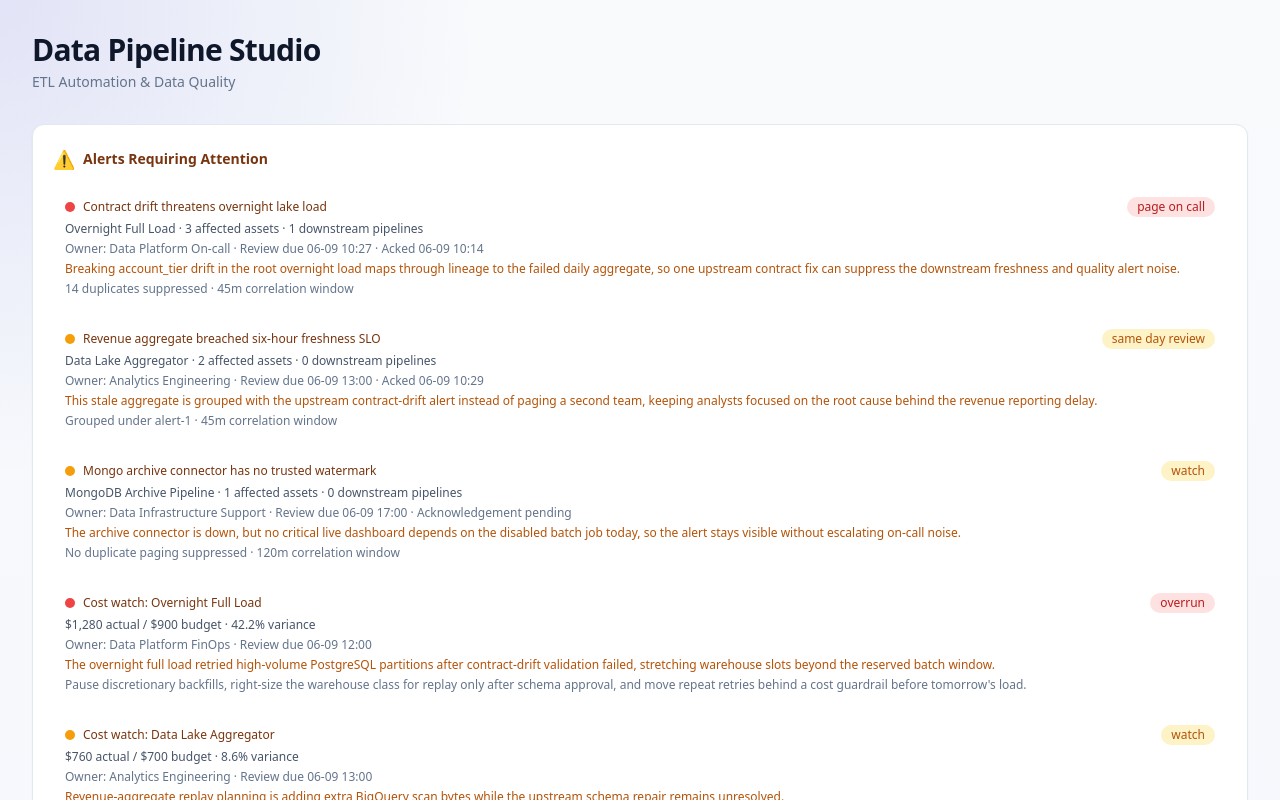
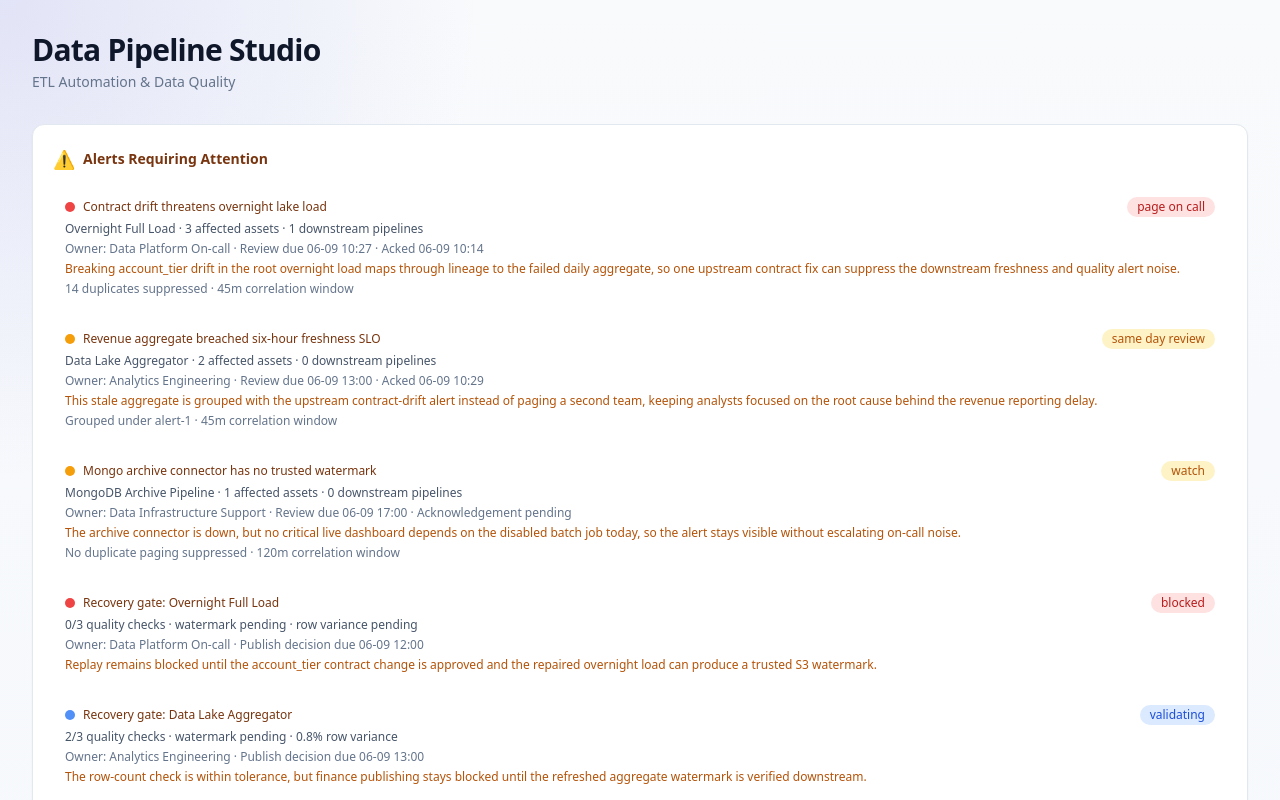
Before and after one commit to tensorgarden/data-pipeline-studio, a Next.js app: page / in a window 1280 px wide. Shown: the top 800 px of the page. Built offline with nearby package versions, Linux system fonts and the light colour scheme.

Commit message:
Add incident recovery validation gates

```diff
--- a/src/app/page.tsx
+++ b/src/app/page.tsx
@@ -10,6 +10,7 @@ import {
   schemaDriftEvents,
   observabilityAlerts,
   pipelineCostSignals,
+  pipelineRecoveryValidations,
   computeMetrics,
 } from "@/lib/demo-data";
 import {
@@ -487,6 +488,9 @@ function AlertPanel() {
   const costSignals = pipelineCostSignals
     .filter((signal) => signal.status !== "within_budget")
     .sort((a, b) => b.variancePercent - a.variancePercent);
+  const recoveryGates = pipelineRecoveryValidations.filter(
+    (validation) => validation.status !== "ready_to_publish"
+  );
   const failedRuns = pipelineRuns.filter((r) => r.status === "failed");
   const failedPipelines = pipelines.filter((p) => p.status === "failed");
   const degradedSources = sourceConnectors.filter(
@@ -496,6 +500,7 @@ function AlertPanel() {
   const hasAlerts =
     contextAlerts.length > 0 ||
     costSignals.length > 0 ||
+    recoveryGates.length > 0 ||
     failedRuns.length > 0 ||
     failedPipelines.length > 0 ||
     degradedSources.length > 0;
@@ -565,6 +570,42 @@ function AlertPanel() {
                     : "No duplicate paging suppressed"}{" "}
                 · {alert.correlation.suppressionWindowMinutes}m correlation window
               </p>
+            </div>
+          );
+        })}
+        {recoveryGates.map((validation) => {
+          const pipe = pipelines.find((p) => p.id === validation.pipelineId);
+          const checksComplete = `${validation.qualityChecksPassed}/${validation.qualityChecksRequired}`;
+
+          return (
+            <div key={validation.id} className="rounded bg-white p-3">
+              <div className="mb-1 flex items-center justify-between gap-2">
+                <div className="flex items-center gap-2">
+                  <StatusDot
+                    status={validation.status === "blocked" ? "failed" : "running"}
+                  />
+                  <span className="font-medium text-amber-900">
+                    Recovery gate: {pipe?.name ?? validation.pipelineId}
+                  </span>
+                </div>
+                <Badge
+                  variant={validation.status === "blocked" ? "danger" : "info"}
+                >
+                  {validation.status.replaceAll("_", " ")}
+                </Badge>
+              </div>
+              <p className="text-slate-600">
+                {checksComplete} quality checks · watermark {validation.downstreamWatermarkVerified ? "verified" : "pending"}
+                {validation.rowCountVariancePercent === null
+                  ? " · row variance pending"
+                  : ` · ${validation.rowCountVariancePercent}% row variance`}
+              </p>
+              <p className="mt-1 text-slate-500">
+                Owner: {validation.ownerTeam} · Publish decision due {formatUtcDateTime(validation.publishDecisionDueAt)}
+              </p>
+              {validation.blockingReason && (
+                <p className="mt-1 text-amber-700">{validation.blockingReason}</p>
+              )}
             </div>
           );
         })}
--- a/src/lib/demo-data.ts
+++ b/src/lib/demo-data.ts
@@ -12,6 +12,7 @@ import {
   SchemaDriftEvent,
   ObservabilityAlert,
   PipelineCostSignal,
+  PipelineRecoveryValidation,
 } from "./types";
 
 export const dataQualityChecks: DataQualityCheck[] = [
@@ -371,6 +372,59 @@ export const observabilityAlerts: ObservabilityAlert[] = [
       "The archive connector is down, but no critical live dashboard depends on the disabled batch job today, so the alert stays visible without escalating on-call noise.",
     recommendedAction:
       "Open a same-week connector repair ticket, preserve the unknown freshness state, and avoid replaying archive loads until MongoDB emits a trusted watermark.",
+  },
+];
+
+export const pipelineRecoveryValidations: PipelineRecoveryValidation[] = [
+  {
+    id: "recovery-1",
+    pipelineId: "p-6",
+    incidentAlertId: "alert-1",
+    replayWindowStart: "2026-06-09T01:00:00Z",
+    replayWindowEnd: "2026-06-09T07:30:00Z",
+    replayRunId: null,
+    rowCountVariancePercent: null,
+    qualityChecksPassed: 0,
+    qualityChecksRequired: 3,
+    downstreamWatermarkVerified: false,
+    status: "blocked",
+    ownerTeam: "Data Platform On-call",
+    publishDecisionDueAt: "2026-06-09T12:00:00Z",
+    blockingReason:
+      "Replay remains blocked until the account_tier contract change is approved and the repaired overnight load can produce a trusted S3 watermark.",
+  },
+  {
+    id: "recovery-2",
+    pipelineId: "p-3",
+    incidentAlertId: "alert-2",
+    replayWindowStart: "2026-06-09T02:00:00Z",
+    replayWindowEnd: "2026-06-09T10:16:48Z",
+    replayRunId: "run-6",
+    rowCountVariancePercent: 0.8,
+    qualityChecksPassed: 2,
+    qualityChecksRequired: 3,
+    downstreamWatermarkVerified: false,
+    status: "validating",
+    ownerTeam: "Analytics Engineering",
+    publishDecisionDueAt: "2026-06-09T13:00:00Z",
+    blockingReason:
+      "The row-count check is within tolerance, but finance publishing stays blocked until the refreshed aggregate watermark is verified downstream.",
+  },
+  {
+    id: "recovery-3",
+    pipelineId: "p-2",
+    incidentAlertId: null,
+    replayWindowStart: "2026-06-09T10:30:00Z",
+    replayWindowEnd: "2026-06-09T10:31:12Z",
+    replayRunId: "run-4",
+    rowCountVariancePercent: 0.2,
+    qualityChecksPassed: 3,
+    qualityChecksRequired: 3,
+    downstreamWatermarkVerified: true,
+    status: "ready_to_publish",
+    ownerTeam: "Streaming Platform",
+    publishDecisionDueAt: "2026-06-09T11:15:00Z",
+    blockingReason: null,
   },
 ];
 
--- a/src/lib/types.ts
+++ b/src/lib/types.ts
@@ -31,6 +31,10 @@ export type ObservabilityAlertPriority =
   | "page_on_call";
 export type BusinessCriticality = "low" | "medium" | "high" | "critical";
 export type PipelineCostSignalStatus = "within_budget" | "watch" | "overrun";
+export type RecoveryValidationStatus =
+  | "blocked"
+  | "validating"
+  | "ready_to_publish";
 
 export interface AlertCorrelationContext {
   rootCauseAlertId: string | null;
@@ -59,6 +63,23 @@ export interface PipelineCostSignal {
   ownerTeam: string;
   optimizationAction: string;
   nextReviewDueAt: string;
+}
+
+export interface PipelineRecoveryValidation {
+  id: string;
+  pipelineId: string;
+  incidentAlertId: string | null;
+  replayWindowStart: string;
+  replayWindowEnd: string;
+  replayRunId: string | null;
+  rowCountVariancePercent: number | null;
+  qualityChecksPassed: number;
+  qualityChecksRequired: number;
+  downstreamWatermarkVerified: boolean;
+  status: RecoveryValidationStatus;
+  ownerTeam: string;
+  publishDecisionDueAt: string;
+  blockingReason: string | null;
 }
 
 export interface ObservabilityAlert {
```
Also changed, not shown: 1 other file (tests, documents, lock files or other folders).
